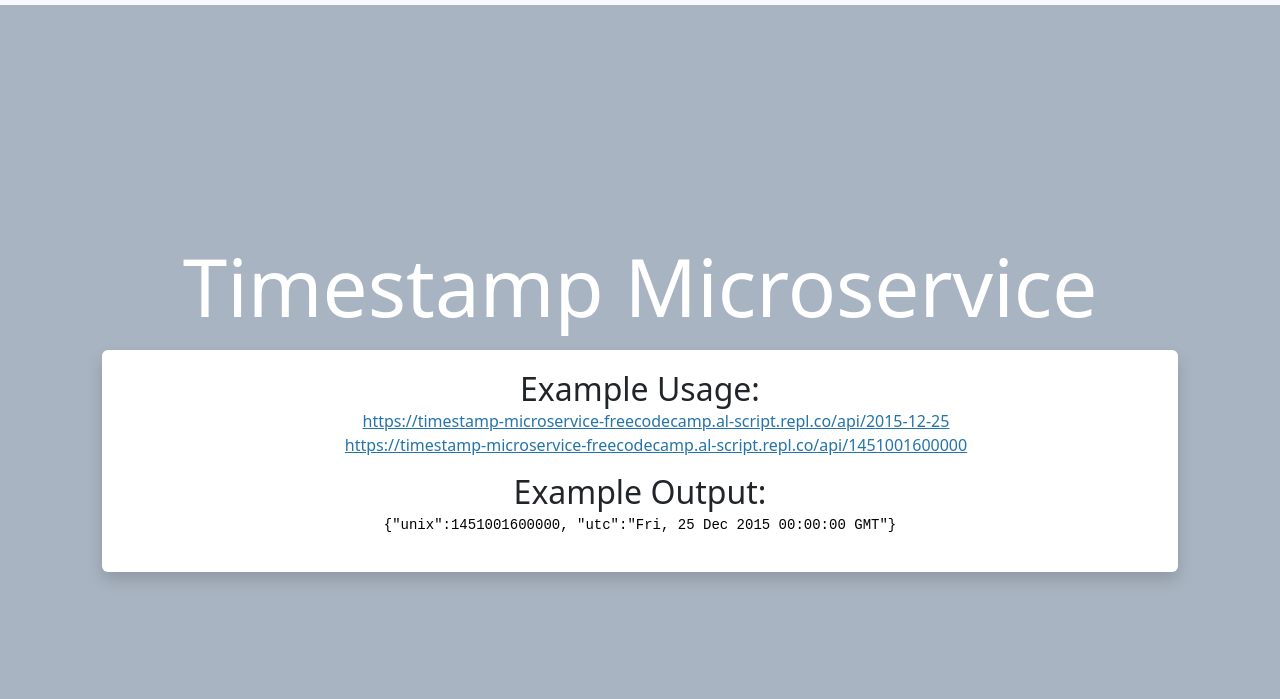
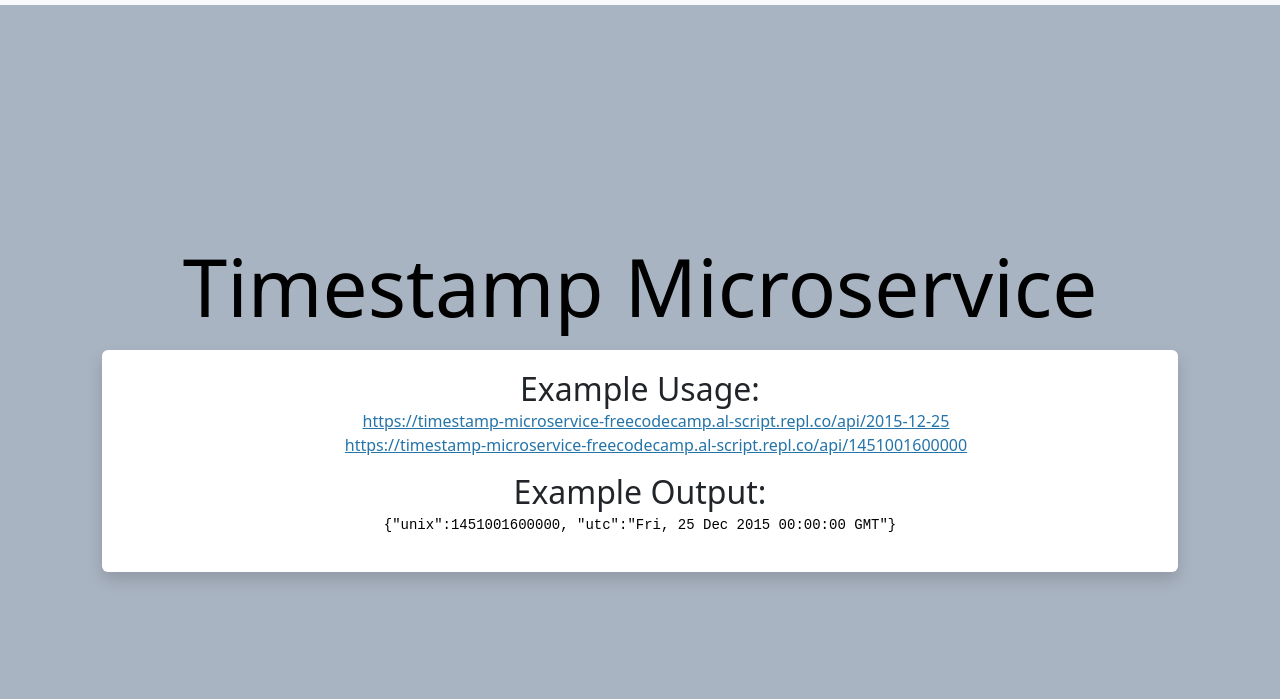
Before and after one commit to al-script/fcc-backend-timestamp, a website: page views/index.html in a window 1280 px wide. Shown: the part 101-800 px from the top of the page. Drawn offline with nearby package versions, Linux system fonts and the light colour scheme; files that its build step writes are made by us from their sources.

Commit message:
Improve page title contrast: change to black

```diff
--- a/public/style.css
+++ b/public/style.css
@@ -3,6 +3,10 @@
 body {
   background-color: #a9b4c2;
   text-align: center;
+}
+
+.page-title {
+  color: black !important;
 }
 
 .display-1 {
--- a/views/index.html
+++ b/views/index.html
@@ -137,7 +137,7 @@
             <div class="row p-3">
 
               <!-- Heading -->
-              <div class="display-1">Timestamp Microservice</div>
+              <div class="display-1 page-title">Timestamp Microservice</div>
 
               <!-- Responsive card -->
               <div class="card shadow p-1 gy-3">
```
